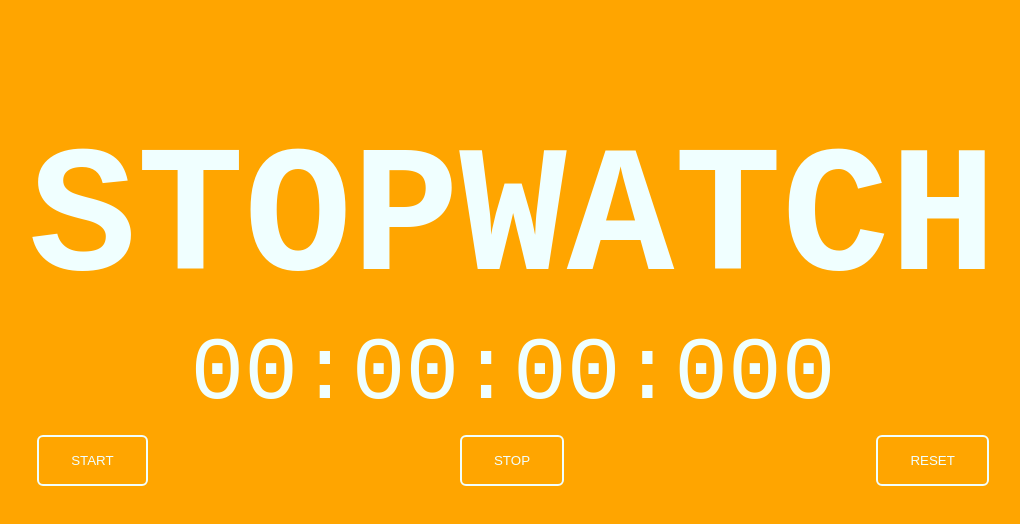
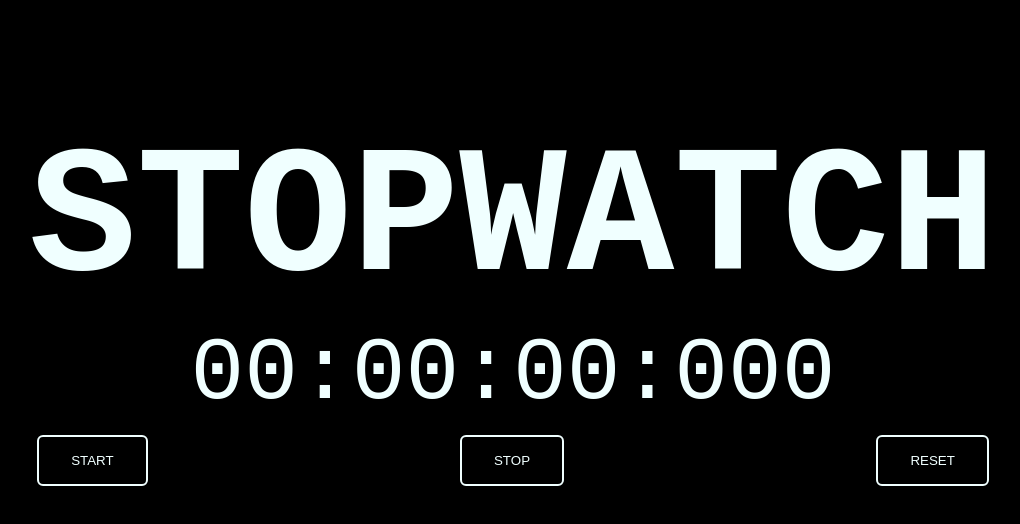
Before and after one commit to ansoniikun/MyStopwatch-v1, a plain HTML site: page index.html in a window 1280 px wide. Shown: the whole page, without its empty margins (127-1147 px from the left). Drawn offline with Linux system fonts and the light colour scheme.

Commit message:
Update style.css

```diff
--- a/style.css
+++ b/style.css
@@ -1,5 +1,5 @@
 body {
-    background-color: orange;
+    background-color: #000;
     color: azure;
     text-transform: uppercase;
     font-family: monospace;
```
